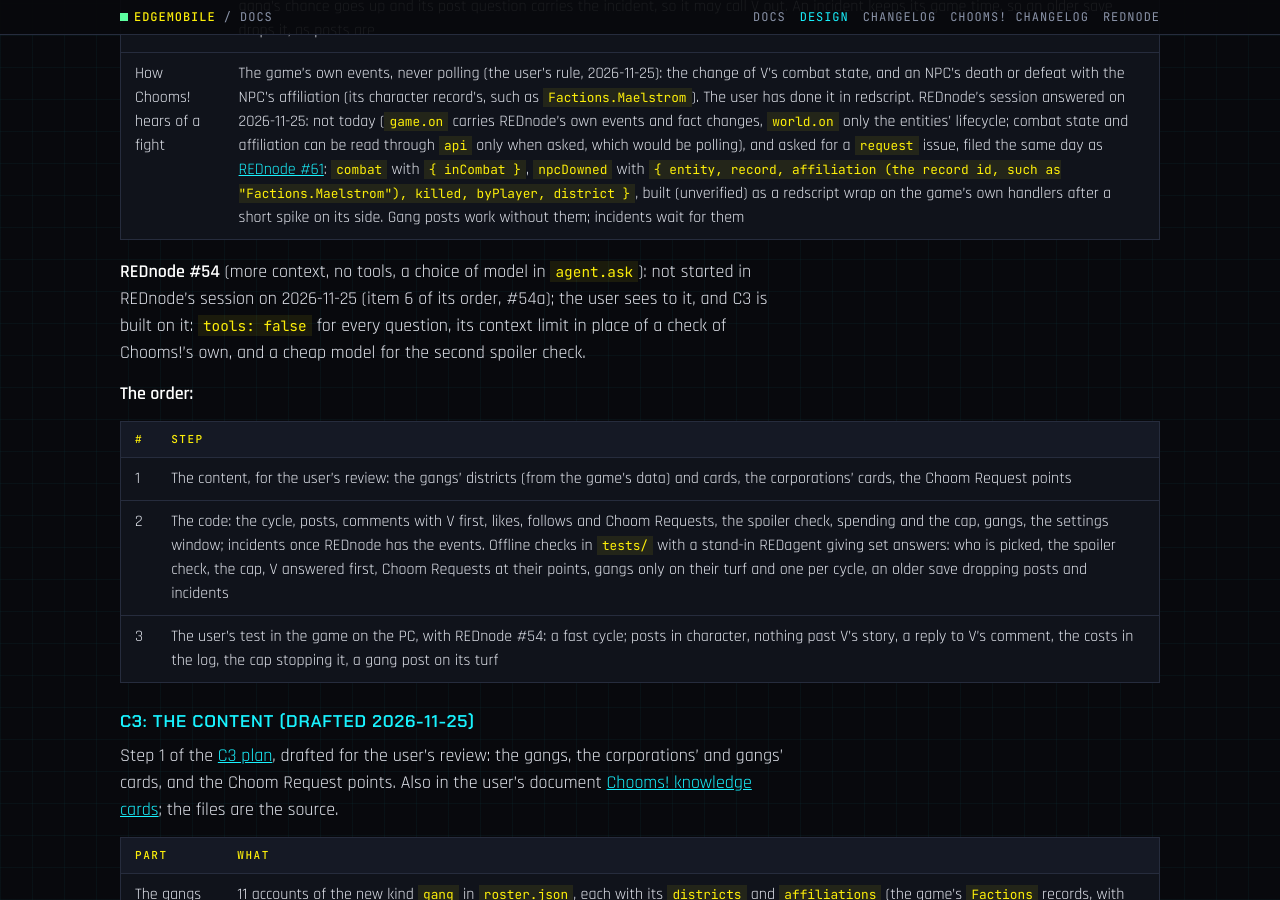
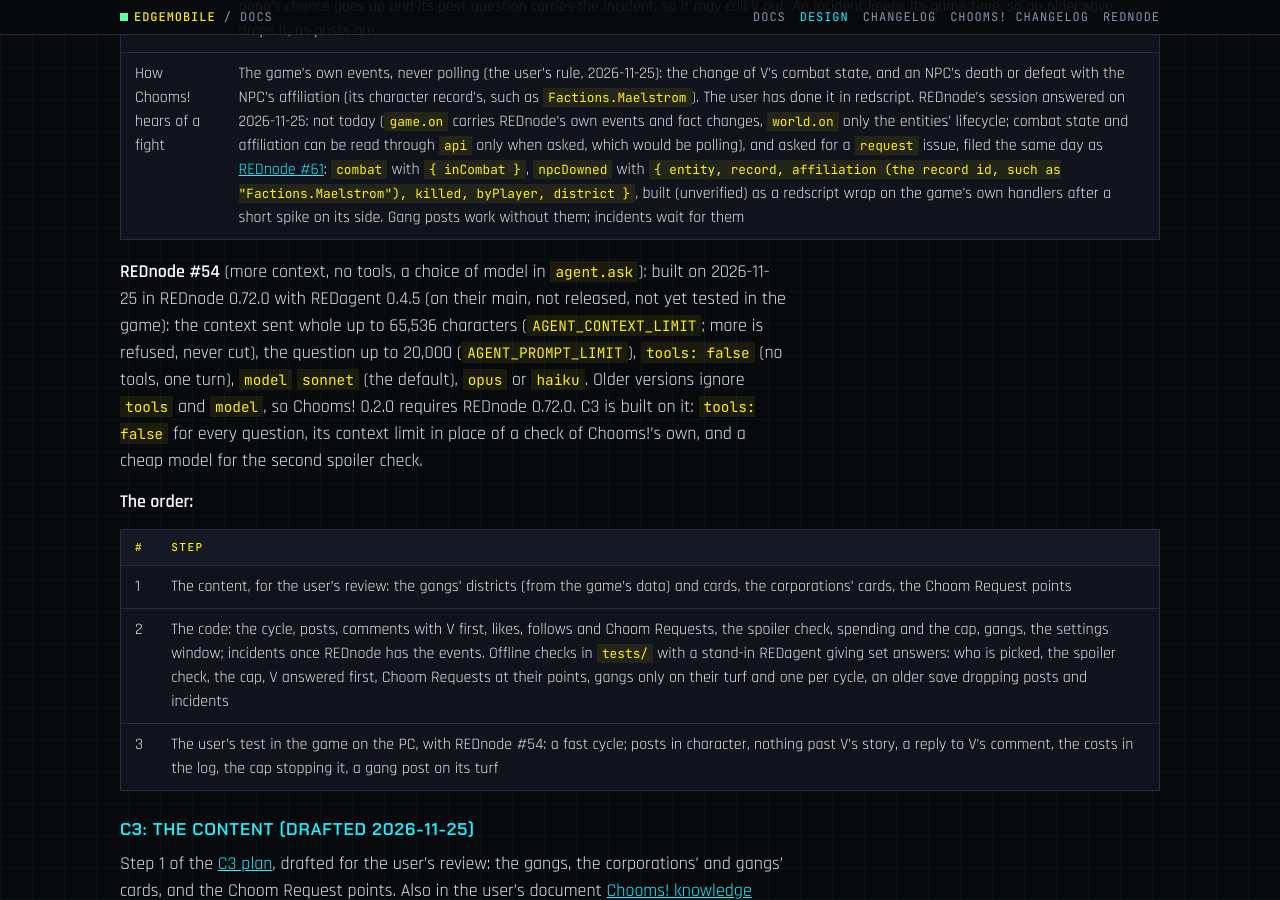
Before and after one commit to Edgemodders/EDGEmobile, a Jekyll site: the page built from docs/design.md, in a window 1280 px wide and 900 px high, scrolled down 35805 px. Built offline with Jekyll 4.4.1, drawn with Linux system fonts in a browser that asks for light colours.

Commit message:
Docs: REDnode #54 built in 0.72.0; Chooms! 0.2.0 will require it
Co-Authored-By: Claude Opus 5.5 <noreply@anthropic.com>

```diff
--- a/docs/design.md
+++ b/docs/design.md
@@ -688,7 +688,7 @@ The fonts ship with EDGEmobile (from M3): `edgemobile/shell/fonts/`, woff2 in La
 | Incidents | When V fights a gang, Chooms! notes it: the gang, the district, the game time, how many V downed or killed. For a few game days the gang's chance goes up and its post question carries the incident, so it may call V out. An incident keeps its game time, so an older save drops it, as posts are |
 | How Chooms! hears of a fight | The game's own events, never polling (the user's rule, 2026-11-25): the change of V's combat state, and an NPC's death or defeat with the NPC's affiliation (its character record's, such as `Factions.Maelstrom`). The user has done it in redscript. REDnode's session answered on 2026-11-25: not today (`game.on` carries REDnode's own events and fact changes, `world.on` only the entities' lifecycle; combat state and affiliation can be read through `api` only when asked, which would be polling), and asked for a `request` issue, filed the same day as [REDnode #61](https://github.com/Edgemodders/REDnode/issues/61): `combat` with `{ inCombat }`, `npcDowned` with `{ entity, record, affiliation (the record id, such as "Factions.Maelstrom"), killed, byPlayer, district }`, built (unverified) as a redscript wrap on the game's own handlers after a short spike on its side. Gang posts work without them; incidents wait for them |
 
-**REDnode #54** (more context, no tools, a choice of model in `agent.ask`): not started in REDnode's session on 2026-11-25 (item 6 of its order, #54a); the user sees to it, and C3 is built on it: `tools: false` for every question, its context limit in place of a check of Chooms!'s own, and a cheap model for the second spoiler check.
+**REDnode #54** (more context, no tools, a choice of model in `agent.ask`): built on 2026-11-25 in REDnode 0.72.0 with REDagent 0.4.5 (on their main, not released, not yet tested in the game): the context sent whole up to 65,536 characters (`AGENT_CONTEXT_LIMIT`; more is refused, never cut), the question up to 20,000 (`AGENT_PROMPT_LIMIT`), `tools: false` (no tools, one turn), `model` `sonnet` (the default), `opus` or `haiku`. Older versions ignore `tools` and `model`, so Chooms! 0.2.0 requires REDnode 0.72.0. C3 is built on it: `tools: false` for every question, its context limit in place of a check of Chooms!'s own, and a cheap model for the second spoiler check.
 
 **The order:**
 
```
Also changed, not shown: CLAUDE.md (+1 -1 lines).
